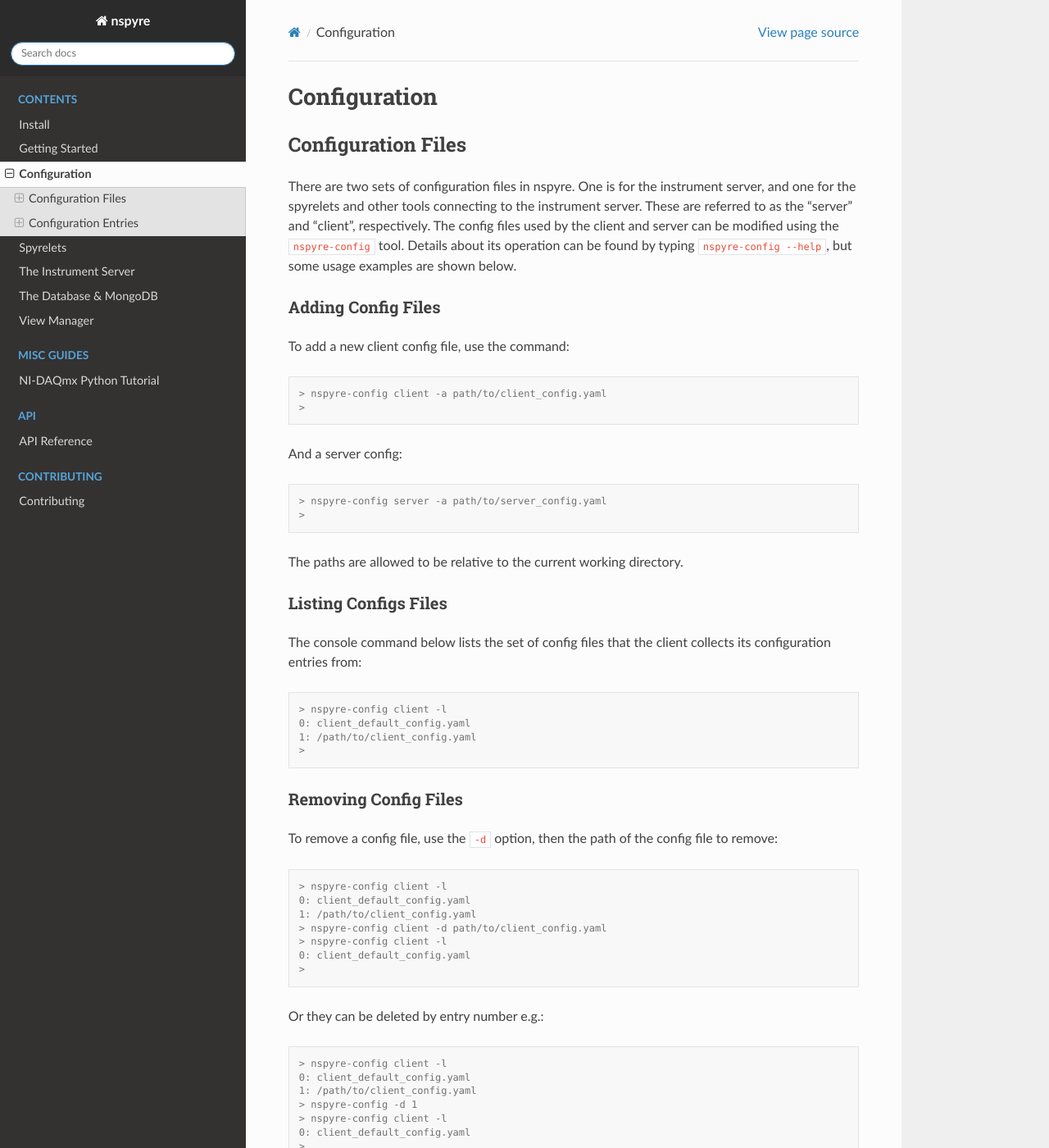
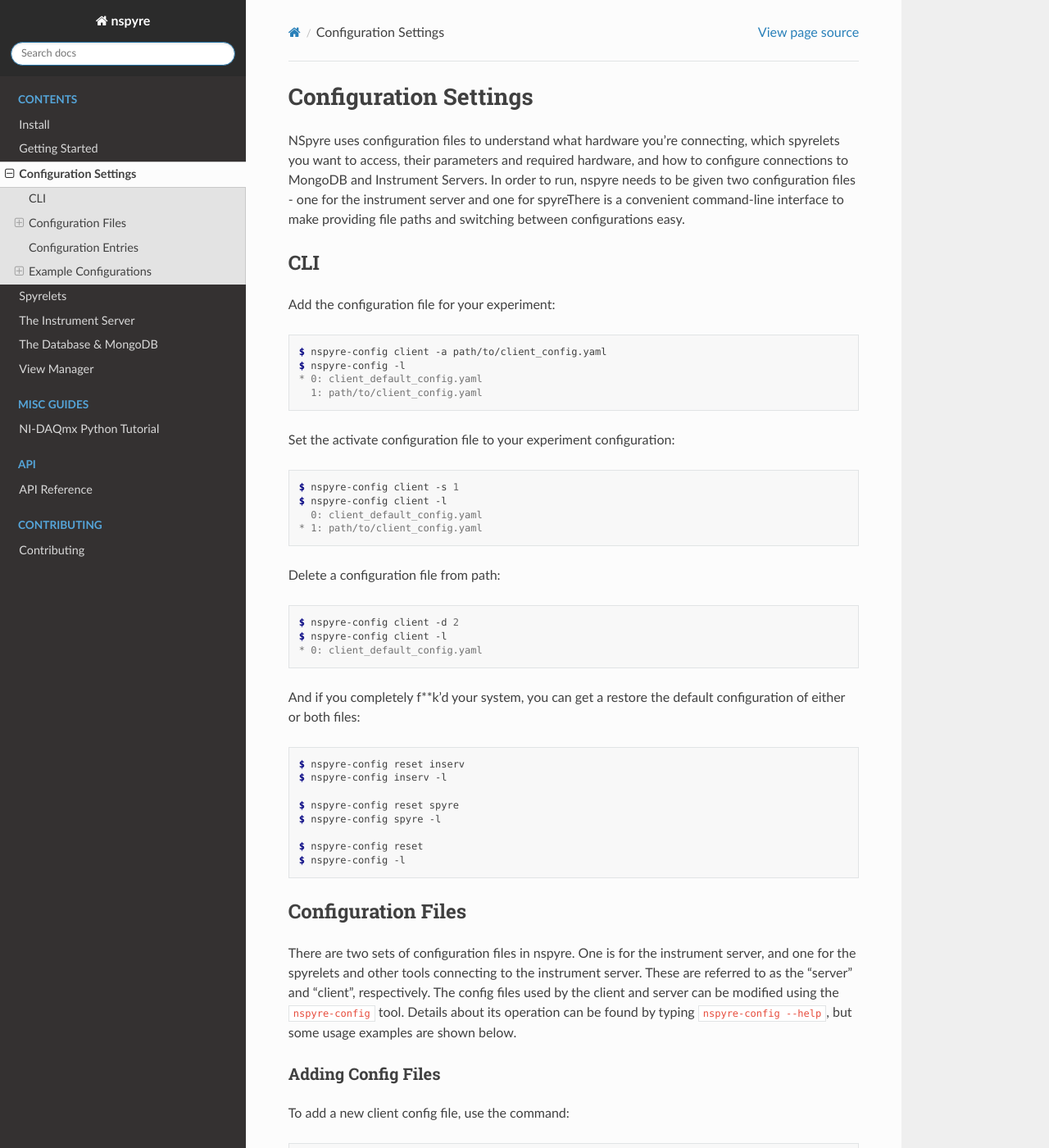
Before and after one commit to nspyre-org/nspyre, a Sphinx documentation site: the page built from docs/config.rst, in a window 1280 px wide and 1400 px high. Shown: the whole window at 82% size. Built offline with Sphinx 7.4.7 and the Read the Docs theme 2.0.0, drawn with Linux system fonts in a browser that asks for light colours; some of the changed text lies outside the part shown.

Commit message:
docs update

```diff
--- a/docs/config.rst
+++ b/docs/config.rst
@@ -1,6 +1,54 @@
-#############
-Configuration
-#############
+######################
+Configuration Settings
+######################
+
+NSpyre uses configuration files to understand what hardware you're connecting, which spyrelets you want to access, their
+parameters and required hardware, and how to configure connections to MongoDB and Instrument Servers. In order to run, nspyre needs to
+be given two configuration files - one for the instrument server and one for spyreThere is a convenient
+command-line interface to make providing file paths and switching between configurations easy.
+
+CLI
+===
+
+Add the configuration file for your experiment:
+
+.. code-block:: console
+
+   $ nspyre-config client -a path/to/client_config.yaml
+   $ nspyre-config -l
+   * 0: client_default_config.yaml
+     1: path/to/client_config.yaml
+
+Set the activate configuration file to your experiment configuration:
+
+.. code-block:: console
+
+   $ nspyre-config client -s 1
+   $ nspyre-config client -l
+     0: client_default_config.yaml
+   * 1: path/to/client_config.yaml
+
+Delete a configuration file from path:
+
+.. code-block:: console
+
+   $ nspyre-config client -d 2
+   $ nspyre-config client -l
+   * 0: client_default_config.yaml
+
+And if you completely f**k'd your system, you can get a restore the default configuration of either or both files:
+
+.. code-block:: console
+
+   $ nspyre-config reset inserv
+   $ nspyre-config inserv -l
+
+   $ nspyre-config reset spyre
+   $ nspyre-config spyre -l
+
+   $ nspyre-config reset
+   $ nspyre-config -l
+
 
 Configuration Files
 ===================
@@ -72,8 +120,15 @@
 
 The config entries for the client and server are listed and documented below with example config files.
 
-Server Config
--------------
+
+
+Example Configurations
+======================
+
+These are the default configuration files with which nspyre comes loaded.
+
+Inserv Config File
+------------------
 
 .. code-block:: yaml
 
@@ -92,10 +147,10 @@
 
    # the devices entry will be used by the instrument server to automatically load
    # the specified devices on startup - the syntax is:
-   devices_example: # 'devices' for the real one
+   devices_doc: # 'devices' for the real one
      device_name1:
        # lantz class specified as a path in the style of a python import starting
-       # from the lantz drivers folder,
+       # from the lantz-drivers folder,
        # e.g. 'examples.LantzSignalGenerator' or 'examples.dummydrivers.DummyOsci'
        lantz_class: 'lantz driver'
        # instead of 'lantz_class', can also be specified by 'class' / 'class_file'
@@ -114,17 +169,21 @@
 
    # actual devices
    devices:
-     fake_sg:
+     fake_tcpip_sg:
        lantz_class: examples.LantzSignalGenerator
        args: [TCPIP::localhost::5678::SOCKET]
        kwargs: {}
-     fake_osc:
-       lantz_class: examples.dummydrivers.DummyOsci
-       args: []
-       kwargs: {}
+   fake_sg:
+     lantz_class: examples.dummydrivers.DummyFunGen
+     args: []
+     kwargs: {}
+   fake_osc:
+     lantz_class: examples.dummydrivers.DummyOsci
+     args: []
+     kwargs: {}
 
-Client Config
--------------
+Spyre Config File
+-----------------
 
 .. code-block:: yaml
 
```
Also changed, not shown: other parts of docs/config.rst (+2 -2 lines), docs/install.rst (+8 -4 lines).
